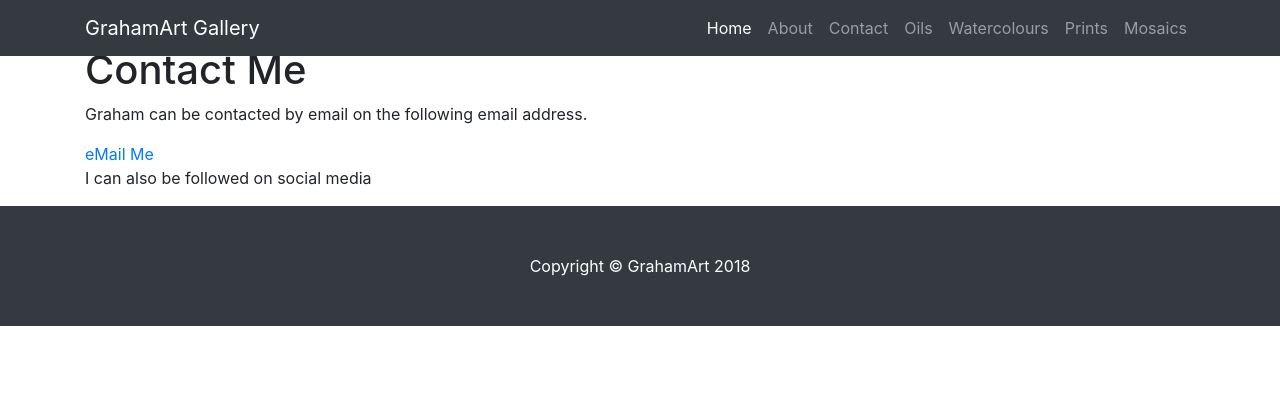
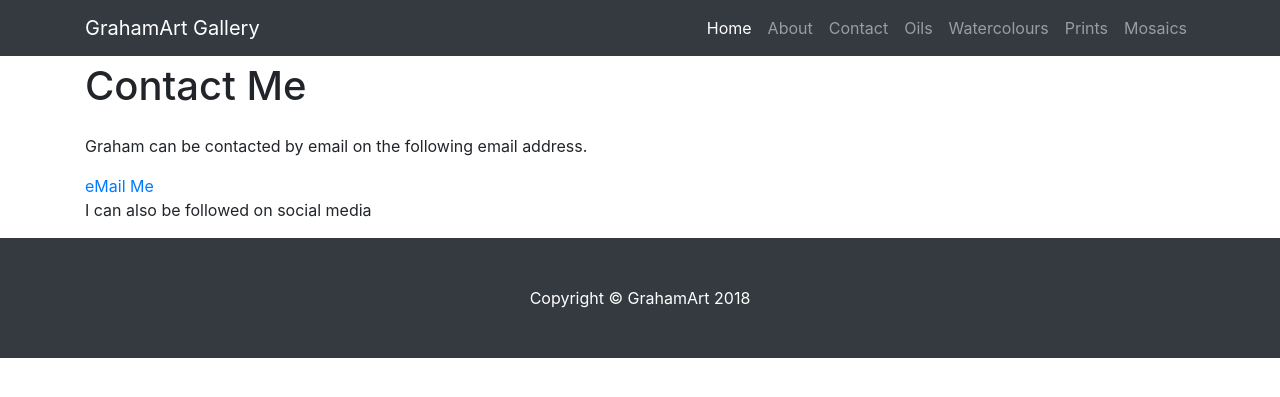
Before and after one commit to Grafrajohn/GrahamArt, a Jekyll site: the page built from contact.html, in a window 1280 px wide. Shown: the top 397 px of the page. Built offline with Jekyll 4.4.1, drawn with Linux system fonts in a browser that asks for light colours; some web fonts are replaced.

Commit message:
Update contact.html

```diff
--- a/contact.html
+++ b/contact.html
@@ -6,7 +6,7 @@ permalink: contact.html
 
 <!-- Page Content -->
   <div class="container">
-    <h1>Contact Me</h1>
+    <h1 class="my-4">Contact Me</h1>
     <p>Graham can be contacted by email on the following email address.</p>
     <a href="mailto:graham.art.uk@gmail.com">eMail Me</a>
     <p>I can also be followed on social media</p>
```
